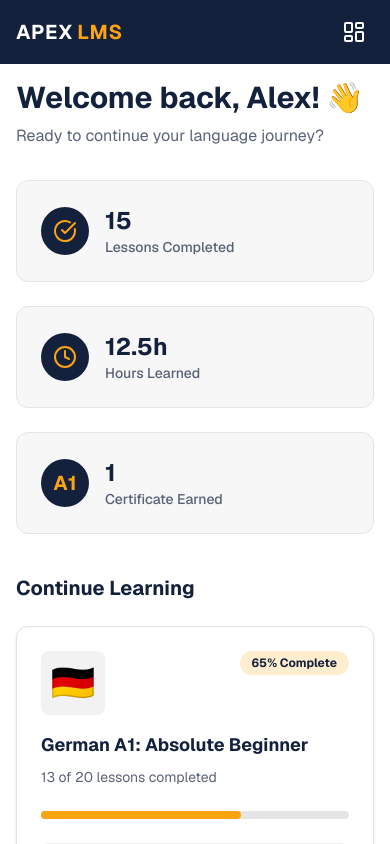
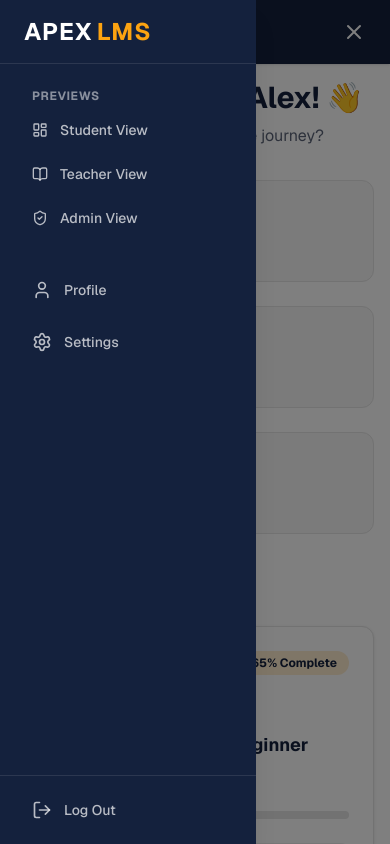
Before and after one commit to hasith360/LMS, a Next.js app: page /dashboard/student in a window 390 px wide. Both pictures are taken after a click on the button 354 px from the left and 32 px from the top of the page. Shown: the top 844 px of the page. Built offline with nearby package versions, Linux system fonts and the light colour scheme; no server answers.

Commit message:
feat: add mobile sidebar navigation

```diff
--- a/src/app/dashboard/layout.tsx
+++ b/src/app/dashboard/layout.tsx
@@ -1,67 +1,95 @@
+'use client';
+
+import { useState } from 'react';
 import Link from 'next/link';
-import { BookOpen, LayoutDashboard, Settings, LogOut, User, ShieldCheck } from 'lucide-react';
+import { BookOpen, LayoutDashboard, Settings, LogOut, User, ShieldCheck, Menu, X } from 'lucide-react';
+import { supabase } from '@/lib/supabase';
+import { useRouter } from 'next/navigation';
 
 export default function DashboardLayout({
   children,
 }: {
   children: React.ReactNode;
 }) {
-  return (
-    <div className="min-h-screen bg-gray flex">
-      {/* Sidebar */}
-      <aside className="w-64 bg-blue text-white hidden md:flex md:flex-col">
-        <div className="h-16 flex items-center px-6 border-b border-white/10">
+  const [isMobileMenuOpen, setIsMobileMenuOpen] = useState(false);
+  const router = useRouter();
+
+  const handleLogout = async () => {
+    await supabase.auth.signOut();
+    router.push('/login');
+  };
+
+  const SidebarContent = () => (
+    <>
+      <div className="h-16 flex items-center px-6 border-b border-white/10 shrink-0">
         <span className="font-bold text-2xl tracking-wider">
           <span className="text-white">APEX</span>
           <span className="text-gold ml-1">LMS</span>
         </span>
       </div>
 
-        <nav className="flex-1 px-4 py-6 space-y-2">
-          {/* Quick links to preview all layouts for now */}
+      <nav className="flex-1 px-4 py-6 space-y-2 overflow-y-auto">
         <p className="px-4 text-xs font-bold text-white/50 uppercase tracking-wider mb-2">Previews</p>
-          <Link href="/dashboard/student" className="flex items-center px-4 py-2 text-sm font-medium rounded-md text-white/70 hover:bg-white/5 hover:text-white transition-colors">
+        <Link href="/dashboard/student" onClick={() => setIsMobileMenuOpen(false)} className="flex items-center px-4 py-2 text-sm font-medium rounded-md text-white/70 hover:bg-white/5 hover:text-white transition-colors">
           <LayoutDashboard className="mr-3 h-4 w-4" />
           Student View
         </Link>
-          <Link href="/dashboard/teacher" className="flex items-center px-4 py-2 text-sm font-medium rounded-md text-white/70 hover:bg-white/5 hover:text-white transition-colors">
+        <Link href="/dashboard/teacher" onClick={() => setIsMobileMenuOpen(false)} className="flex items-center px-4 py-2 text-sm font-medium rounded-md text-white/70 hover:bg-white/5 hover:text-white transition-colors">
           <BookOpen className="mr-3 h-4 w-4" />
           Teacher View
         </Link>
-          <Link href="/dashboard/admin" className="flex items-center px-4 py-2 text-sm font-medium rounded-md text-white/70 hover:bg-white/5 hover:text-white transition-colors">
+        <Link href="/dashboard/admin" onClick={() => setIsMobileMenuOpen(false)} className="flex items-center px-4 py-2 text-sm font-medium rounded-md text-white/70 hover:bg-white/5 hover:text-white transition-colors">
           <ShieldCheck className="mr-3 h-4 w-4" />
           Admin View
         </Link>
 
         <div className="h-4"></div>
 
-          <Link href="/profile" className="flex items-center px-4 py-3 text-sm font-medium rounded-md text-white/70 hover:bg-white/5 hover:text-white transition-colors">
+        <Link href="/profile" onClick={() => setIsMobileMenuOpen(false)} className="flex items-center px-4 py-3 text-sm font-medium rounded-md text-white/70 hover:bg-white/5 hover:text-white transition-colors">
           <User className="mr-3 h-5 w-5" />
           Profile
         </Link>
-          <Link href="/settings" className="flex items-center px-4 py-3 text-sm font-medium rounded-md text-white/70 hover:bg-white/5 hover:text-white transition-colors">
+        <Link href="/settings" onClick={() => setIsMobileMenuOpen(false)} className="flex items-center px-4 py-3 text-sm font-medium rounded-md text-white/70 hover:bg-white/5 hover:text-white transition-colors">
           <Settings className="mr-3 h-5 w-5" />
           Settings
         </Link>
       </nav>
 
-        <div className="p-4 border-t border-white/10">
-          <button className="flex items-center w-full px-4 py-2 text-sm font-medium text-white/70 hover:text-white transition-colors">
+      <div className="p-4 border-t border-white/10 shrink-0">
+        <button onClick={handleLogout} className="flex items-center w-full px-4 py-2 text-sm font-medium text-white/70 hover:text-white transition-colors">
           <LogOut className="mr-3 h-5 w-5" />
           Log Out
         </button>
       </div>
+    </>
+  );
+
+  return (
+    <div className="min-h-screen bg-gray flex">
+      {/* Desktop Sidebar */}
+      <aside className="w-64 bg-blue text-white hidden md:flex md:flex-col">
+        <SidebarContent />
       </aside>
+
+      {/* Mobile Sidebar Overlay */}
+      {isMobileMenuOpen && (
+        <div className="fixed inset-0 z-40 flex md:hidden">
+          <div className="fixed inset-0 bg-black/50" onClick={() => setIsMobileMenuOpen(false)}></div>
+          <aside className="relative w-64 bg-blue text-white flex flex-col z-50 h-full shadow-xl">
+            <SidebarContent />
+          </aside>
+        </div>
+      )}
 
       {/* Main Content */}
       <div className="flex-1 flex flex-col min-w-0 overflow-hidden">
         {/* Mobile Header */}
-        <header className="md:hidden bg-blue h-16 flex items-center px-4 justify-between">
+        <header className="md:hidden bg-blue h-16 flex items-center px-4 justify-between shadow-sm z-30 relative">
           <span className="font-bold text-xl tracking-wider text-white">
             APEX<span className="text-gold ml-1">LMS</span>
           </span>
-          <button className="text-white p-2">
-            <LayoutDashboard className="h-6 w-6" />
+          <button onClick={() => setIsMobileMenuOpen(!isMobileMenuOpen)} className="text-white p-2 hover:bg-white/10 rounded-md transition-colors">
+            {isMobileMenuOpen ? <X className="h-6 w-6" /> : <Menu className="h-6 w-6" />}
           </button>
         </header>
 
```
Lines whose indentation alone changed are shown as unchanged.
